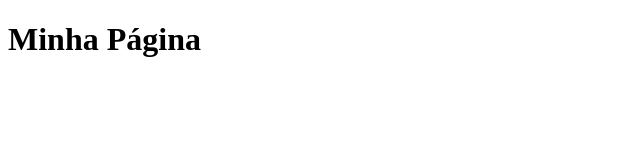
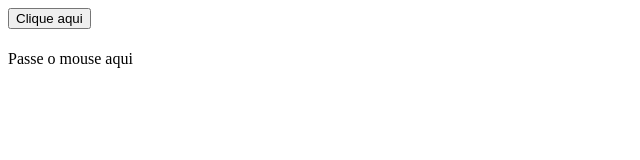
Before and after one commit to LucasLM1/Cursos-DIO, a plain HTML site: page Introdução ao JavaScript/index.html in a window 1280 px wide. Shown: the whole page, without its empty margins (0-640 px from the left). Drawn offline with Linux system fonts and the light colour scheme.

Commit message:
Finalização do curso introdutório a JavaScript

```diff
--- a/Introdução ao JavaScript/JavaScript/main.js
+++ b/Introdução ao JavaScript/JavaScript/main.js
@@ -1,3 +1,43 @@
+function clicou(){
+    document.getElementById("agradecimento").innerHTML = "Obrigado por clicar";// injeta textos dentro do HTML
+    //console.log(document.getElementById("agradecimento"));
+    //alert("Obrigado por clicar!");
+}
+
+function redirecionar(){ //IMPORTANTE VOU USAR MUITO AINDA
+    window.open("https://www.bmw.com.br/pt/index.html") // função ativada ao clicar no texto "Obrigado por clicar"
+    //window.location.href ="https://www.bmw.com.br/pt/index.html" //igual o de cima, po´rem abre na mesma janela que o documento html
+}
+
+
+function trocar(){
+    document.getElementById("mouseMove").innerHTML = "Obrigado por passar o mouse";
+}
+
+function voltar(){
+    document.getElementById("mouseMove").innerHTML = "Passe o mouse aqui";
+}
+
+/*function soma(n1, n2){
+    return n1 + n2;
+}
+
+function validaIdade (idade){
+    var idade;
+    if (idade >= 18){
+        validar = true
+    }else{
+        validar = false
+    }
+    return validar;
+}
+
+var idade = prompt ("Qual sua idade?");
+console.log(validaIdade(idade));
+*/
+
+
+//alert(soma(5,10));
 
 //Trabalhando com data atual em JavaScript
 /*var d= new Date();
--- a/Introdução ao JavaScript/index.html
+++ b/Introdução ao JavaScript/index.html
@@ -8,6 +8,8 @@
     <title>Minha Página</title>
 </head>
 <body>
-    <h1>Minha Página</h1>
+    <button type ="button" onclick="clicou()">Clique aqui</button> <!--gera ação alert ao ser clicado-->
+    <h1 id= "agradecimento" onclick = "redirecionar()"></h1> <!--método que unto ao js redireciona a uma página-->
+    <p id="mouseMove" onmouseover="trocar()" onmouseout="voltar()">Passe o mouse aqui</p> <!--função que inicialmente gera um alert, porém logo após muda o texto-->
 </body>
 </html>
```
